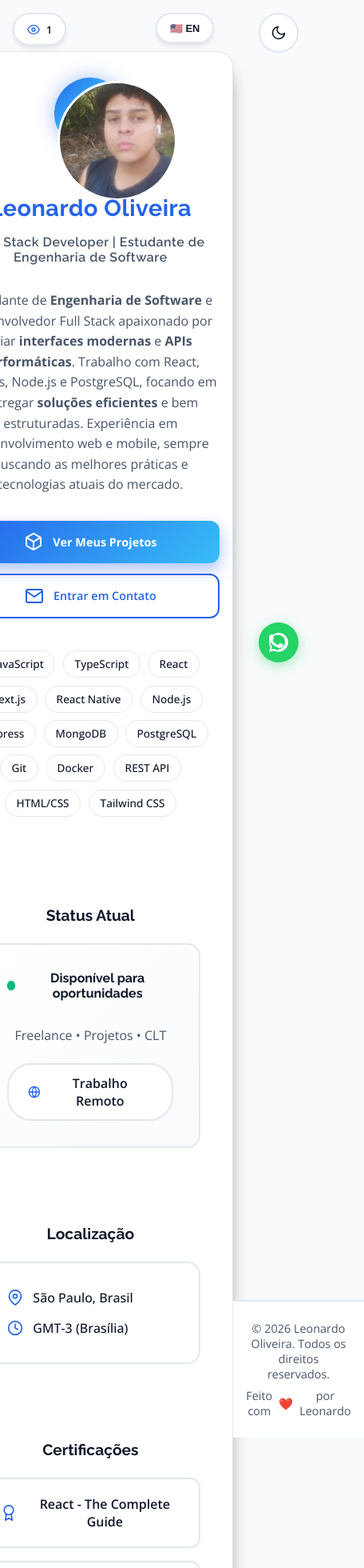
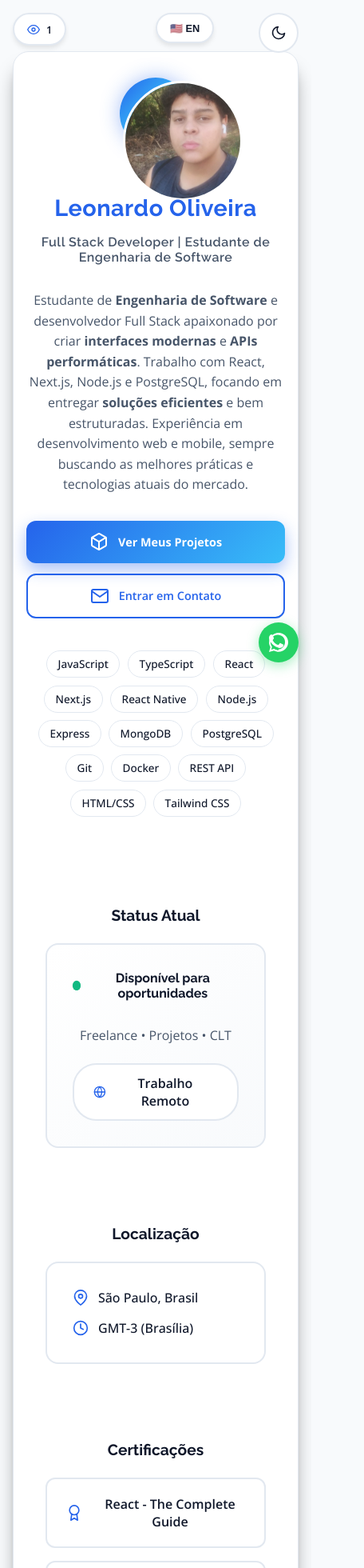
Before and after one commit to PedroLeoo07/digital-card, a Next.js app: page / in a window 390 px wide. Shown: the top 1960 px of the page at 80% size, 456 px wide, since content can reach past the window. Built offline with nearby package versions, Linux system fonts and the light colour scheme.

Commit message:
style: update layout for page and footer sections for improved responsiveness

```diff
--- a/src/app/page.module.css
+++ b/src/app/page.module.css
@@ -1,9 +1,7 @@
 .page {
   display: flex;
-  align-items: center;
-  justify-content: center;
+  flex-direction: column;
   min-height: 100vh;
-  padding: 2rem;
   font-family: 'Open Sans', sans-serif;
   position: relative;
   transition: all 0.3s ease;
@@ -1179,8 +1177,8 @@
   padding: 2rem;
   background: var(--surface);
   border-top: 2px solid var(--border);
-  margin-top: 4rem;
   transition: all 0.3s ease;
+  margin-top: auto;
 }
 
 .footerContent {
```
